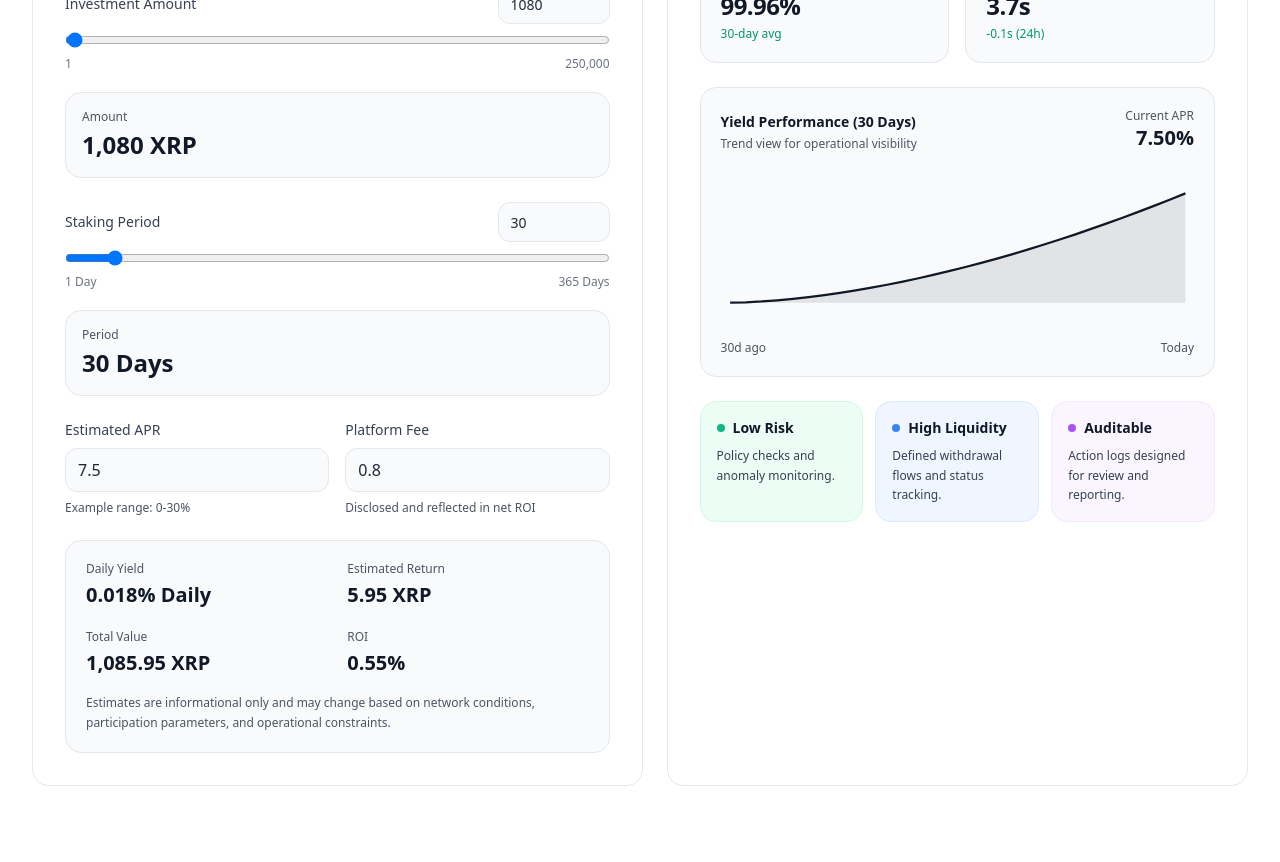
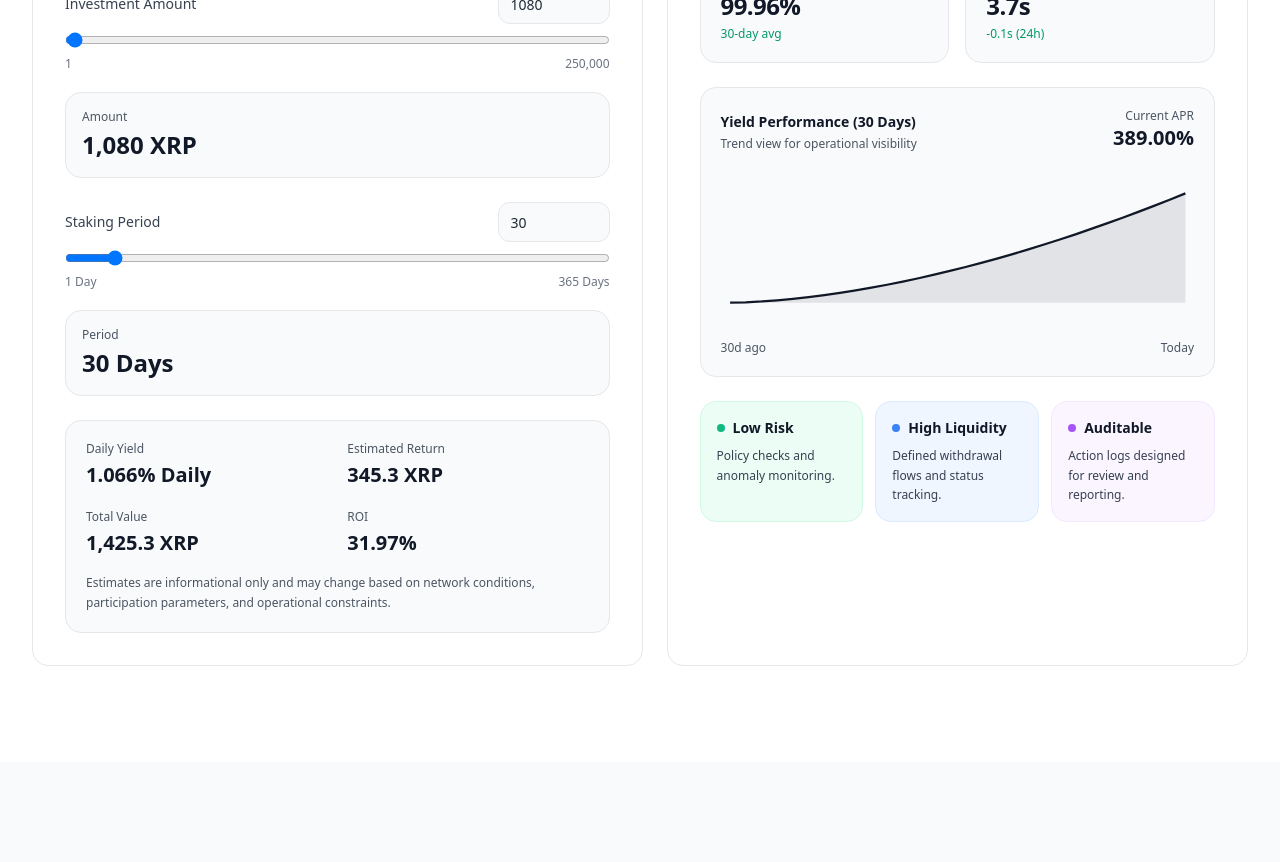
Before and after one commit to glebbashlakov0-ship-it/XRP-end, a Next.js app: page / in a window 1280 px wide. Shown: the part 2520-3382 px from the top of the page. Built offline with nearby package versions, Linux system fonts and the light colour scheme.

Commit message:
Add files via upload

```diff
--- a/src/app/lk/LkClient.tsx
+++ b/src/app/lk/LkClient.tsx
@@ -36,7 +36,10 @@
   { key: "year", label: "Year" },
 ];
 
-const DAILY_YIELD_RATE = 0.0106;
+const ESTIMATED_APR = 389;
+const PLATFORM_FEE = 0;
+const NET_APR = Math.max(0, ESTIMATED_APR - PLATFORM_FEE);
+const DAILY_YIELD_RATE = NET_APR / 100 / 365;
 
 function formatUsd(value: number) {
   return new Intl.NumberFormat("en-US", {
@@ -56,14 +59,14 @@
   return `${formatNumber(value, 4)} XRP`;
 }
 
-function buildSeries(period: PeriodKey, baseUsd: number): SeriesPoint[] {
+function buildSeries(period: PeriodKey, baseUsd: number, dailyRate: number): SeriesPoint[] {
   const base = baseUsd || 0;
 
   if (period === "day") {
     const hours = [0, 3, 6, 9, 12, 15, 18, 21, 24];
     return hours.map((hour) => ({
       label: `${hour}:00`,
-      totalUsd: base * (1 + DAILY_YIELD_RATE * (hour / 24)),
+      totalUsd: base * (1 + dailyRate * (hour / 24)),
     }));
   }
 
@@ -71,7 +74,7 @@
     const labels = ["Mon", "Tue", "Wed", "Thu", "Fri", "Sat", "Sun"];
     return labels.map((label, index) => ({
       label,
-      totalUsd: base * (1 + DAILY_YIELD_RATE * index),
+      totalUsd: base * (1 + dailyRate * index),
     }));
   }
 
@@ -79,7 +82,7 @@
     const labels = ["Week 1", "Week 2", "Week 3", "Week 4"];
     return labels.map((label, index) => ({
       label,
-      totalUsd: base * (1 + DAILY_YIELD_RATE * (index * 7)),
+      totalUsd: base * (1 + dailyRate * (index * 7)),
     }));
   }
 
@@ -100,7 +103,7 @@
 
   return labels.map((label, index) => ({
     label,
-    totalUsd: base * (1 + DAILY_YIELD_RATE * (index * 30)),
+    totalUsd: base * (1 + dailyRate * (index * 30)),
   }));
 }
 
@@ -179,6 +182,9 @@
   const [livePriceXrp, setLivePriceXrp] = useState<number | null>(null);
   const [isCompact, setIsCompact] = useState(false);
   const pointerIdRef = useRef<number | null>(null);
+  const chartScrollRef = useRef<HTMLDivElement | null>(null);
+  const [chartScrollMax, setChartScrollMax] = useState(0);
+  const [chartScrollLeft, setChartScrollLeft] = useState(0);
 
   useEffect(() => {
     let cancelled = false;
@@ -215,12 +221,25 @@
 
   const derivedPriceXrp = livePriceXrp ?? (balance.totalXrp > 0 ? balance.totalUsd / balance.totalXrp : 0.6);
   const baseUsd = balance.totalUsd > 0 ? balance.totalUsd : balance.totalXrp * derivedPriceXrp;
-  const series = useMemo(() => buildSeries(period, baseUsd), [period, baseUsd]);
+  const series = useMemo(() => buildSeries(period, baseUsd, DAILY_YIELD_RATE), [period, baseUsd]);
   const [displaySeries, setDisplaySeries] = useState<SeriesPoint[]>(series);
   const previousSeries = useRef<SeriesPoint[]>(series);
   const tickCount = 5;
   const [displayScale, setDisplayScale] = useState<ChartScale>(() => computeScale(series, tickCount));
   const previousScale = useRef<ChartScale>(computeScale(series, tickCount));
+
+  useEffect(() => {
+    const el = chartScrollRef.current;
+    if (!el) return;
+    const update = () => {
+      const max = Math.max(el.scrollWidth - el.clientWidth, 0);
+      setChartScrollMax(max);
+      setChartScrollLeft((prev) => Math.min(prev, max));
+    };
+    update();
+    window.addEventListener("resize", update);
+    return () => window.removeEventListener("resize", update);
+  }, [displaySeries.length, isCompact]);
 
   useEffect(() => {
     const from = previousSeries.current;
@@ -297,7 +316,7 @@
     return { width, height, padding, line, area, ticks: displayScale.ticks, points, range, minValue };
   }, [displaySeries, displayScale]);
 
-  const apr = DAILY_YIELD_RATE * 365 * 100;
+  const apr = NET_APR;
   const roi30 = DAILY_YIELD_RATE * 30 * 100;
   const updateHover = (e: PointerEvent<SVGSVGElement>) => {
     const rect = e.currentTarget.getBoundingClientRect();
@@ -425,7 +444,11 @@
         </div>
 
         <div className="mt-6">
-          <div className="overflow-x-auto">
+          <div
+            className="overflow-x-auto"
+            ref={chartScrollRef}
+            onScroll={(e) => setChartScrollLeft((e.currentTarget as HTMLDivElement).scrollLeft)}
+          >
             <div className="relative w-[1200px] sm:w-full sm:max-w-[960px] sm:mx-auto">
               <svg
                 viewBox={`0 0 ${chart.width} ${chart.height}`}
@@ -437,21 +460,21 @@
                   pendingHover.current = null;
                 }}
                 onPointerDown={(e) => {
+                  if (e.pointerType === "touch") {
+                    updateHover(e);
+                    return;
+                  }
                   if (pointerIdRef.current !== null) return;
                   pointerIdRef.current = e.pointerId;
-                  if (e.pointerType !== "touch") {
-                    (e.currentTarget as SVGSVGElement).setPointerCapture(e.pointerId);
-                  }
-                  if (e.pointerType !== "touch") updateHover(e);
+                  (e.currentTarget as SVGSVGElement).setPointerCapture(e.pointerId);
+                  updateHover(e);
                 }}
                 onPointerMove={(e) => {
                   if (e.pointerType !== "touch") updateHover(e);
                 }}
                 onPointerUp={(e) => {
                   if (pointerIdRef.current === e.pointerId) {
-                    if (e.pointerType !== "touch") {
-                      (e.currentTarget as SVGSVGElement).releasePointerCapture(e.pointerId);
-                    }
+                    (e.currentTarget as SVGSVGElement).releasePointerCapture(e.pointerId);
                     pointerIdRef.current = null;
                   }
                 }}
@@ -465,6 +488,7 @@
                     pointerIdRef.current = null;
                   }
                 }}
+                onClick={(e) => updateHover(e as PointerEvent<SVGSVGElement>)}
               >
                 <defs>
                   <linearGradient id="xrp-area" x1="0" y1="0" x2="0" y2="1">
@@ -546,6 +570,25 @@
               ) : null}
             </div>
           </div>
+          {isCompact && chartScrollMax > 0 ? (
+            <div className="mt-3 px-2">
+              <input
+                type="range"
+                min={0}
+                max={Math.ceil(chartScrollMax)}
+                value={Math.min(chartScrollLeft, chartScrollMax)}
+                onChange={(e) => {
+                  const next = Number(e.target.value);
+                  setChartScrollLeft(next);
+                  if (chartScrollRef.current) {
+                    chartScrollRef.current.scrollLeft = next;
+                  }
+                }}
+                className="w-full"
+                aria-label="Chart scroll"
+              />
+            </div>
+          ) : null}
         </div>
       </section>
     </div>
--- a/src/components/landing/RoiCalculator.tsx
+++ b/src/components/landing/RoiCalculator.tsx
@@ -48,13 +48,11 @@
 export default function RoiCalculator() {
   const [amount, setAmount] = useState(1080);
   const [days, setDays] = useState(30);
-  const [apr, setApr] = useState(7.5);
-  const [fee, setFee] = useState(0.8);
   const [token, setToken] = useState(roi.defaultToken);
+  const netApr = 389;
 
   const computed = useMemo(() => {
-    const aprNet = Math.max(0, apr - fee);
-    const dailyRate = aprNet / 100 / 365;
+    const dailyRate = netApr / 100 / 365;
     const estReturn = amount * dailyRate * days;
     const totalValue = amount + estReturn;
     const roiPct = amount > 0 ? (estReturn / amount) * 100 : 0;
@@ -65,12 +63,12 @@
       totalValue,
       roiPct
     };
-  }, [amount, days, apr, fee]);
+  }, [amount, days, netApr]);
 
   const chartData = useMemo(() => {
     // Smooth monotonic curve (concave inward) for 30d, tied to APR but not claiming real data.
-    const base = apr * 0.66;
-    const span = apr - base;
+    const base = netApr * 0.66;
+    const span = netApr - base;
     const pts: number[] = [];
     for (let i = 0; i < 30; i++) {
       const t = i / 29;
@@ -78,7 +76,7 @@
       pts.push(base + span * eased);
     }
     return pts;
-  }, [apr]);
+  }, [netApr]);
 
   const badgeStyles = [
     { card: "border-emerald-100 bg-emerald-50", dot: "bg-emerald-500" },
@@ -180,29 +178,6 @@
               </div>
             </div>
 
-            <div className="grid gap-4 md:grid-cols-2">
-              <div className="grid gap-2">
-                <div className="text-sm font-medium text-gray-700">{roi.aprLabel}</div>
-                <input
-                  className="h-11 rounded-xl border border-gray-200 bg-gray-50 px-3 text-gray-800 outline-none focus:ring-2 focus:ring-gray-900/10"
-                  value={apr}
-                  onChange={(e) => setApr(clamp(Number(e.target.value || 0), 0, 30))}
-                  inputMode="decimal"
-                />
-                <div className="text-xs text-gray-600">Example range: 0-30%</div>
-              </div>
-              <div className="grid gap-2">
-                <div className="text-sm font-medium text-gray-700">{roi.feeLabel}</div>
-                <input
-                  className="h-11 rounded-xl border border-gray-200 bg-gray-50 px-3 text-gray-800 outline-none focus:ring-2 focus:ring-gray-900/10"
-                  value={fee}
-                  onChange={(e) => setFee(clamp(Number(e.target.value || 0), 0, 10))}
-                  inputMode="decimal"
-                />
-                <div className="text-xs text-gray-600">Disclosed and reflected in net ROI</div>
-              </div>
-            </div>
-
             <div className="rounded-2xl border border-gray-200 bg-gray-50 p-5 transition-transform transition-shadow duration-200 hover:-translate-y-1 hover:shadow-lg">
               <div className="grid gap-5 md:grid-cols-2">
                 <div>
@@ -265,7 +240,7 @@
               </div>
               <div className="text-right">
                 <div className="text-xs text-gray-600">Current APR</div>
-                <div className="text-xl font-semibold text-gray-900">{apr.toFixed(2)}%</div>
+                <div className="text-xl font-semibold text-gray-900">{netApr.toFixed(2)}%</div>
               </div>
             </div>
 
```
